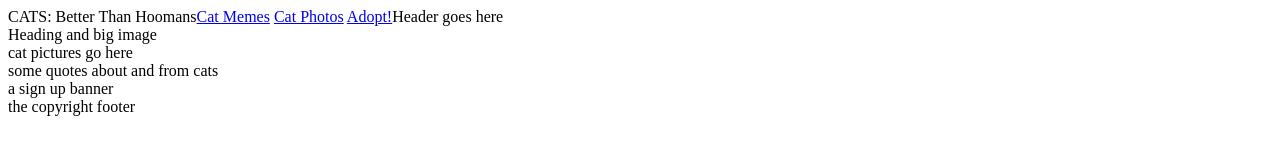
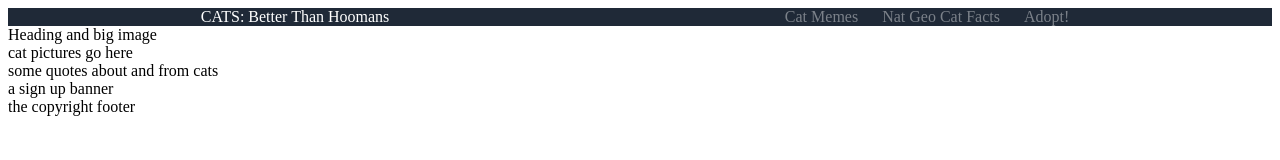
Before and after one commit to RobSelkowitz/odin-landing-page-project, a plain HTML site: page index.html in a window 1280 px wide. Drawn offline with Linux system fonts and the light colour scheme.

Commit message:
format header and add header links

```diff
--- a/index.html
+++ b/index.html
@@ -13,11 +13,11 @@
             CATS: Better Than Hoomans
         </div>
         <div class="links">
-            <a class="link" href="I dunno">Cat Memes</a>
-            <a class="link" href="I dunno">Cat Photos</a>
+            <a class="link" href="https://icanhas.cheezburger.com/tag/cat-memes">Cat Memes</a>
+            <a class="link" href="https://www.nationalgeographic.com/animals/mammals/facts/domestic-cat">Nat Geo Cat Facts</a>
             <a class="link" href="https://www.aspca.org/adopt-pet">Adopt!</a>
         </div>
-        Header goes here
+
     </div>
 
     <div class="welcome">
--- a/styles.css
+++ b/styles.css
@@ -1,3 +1,15 @@
 .header{
     display: flex;
+    justify-content: space-around;
+    background-color: #1F2937;
+    color: white;
 }
+
+
+
+
+a{
+    text-decoration: none;
+    color: rgba(255, 255, 255, 0.41);
+    margin: 10px;
+}
```
